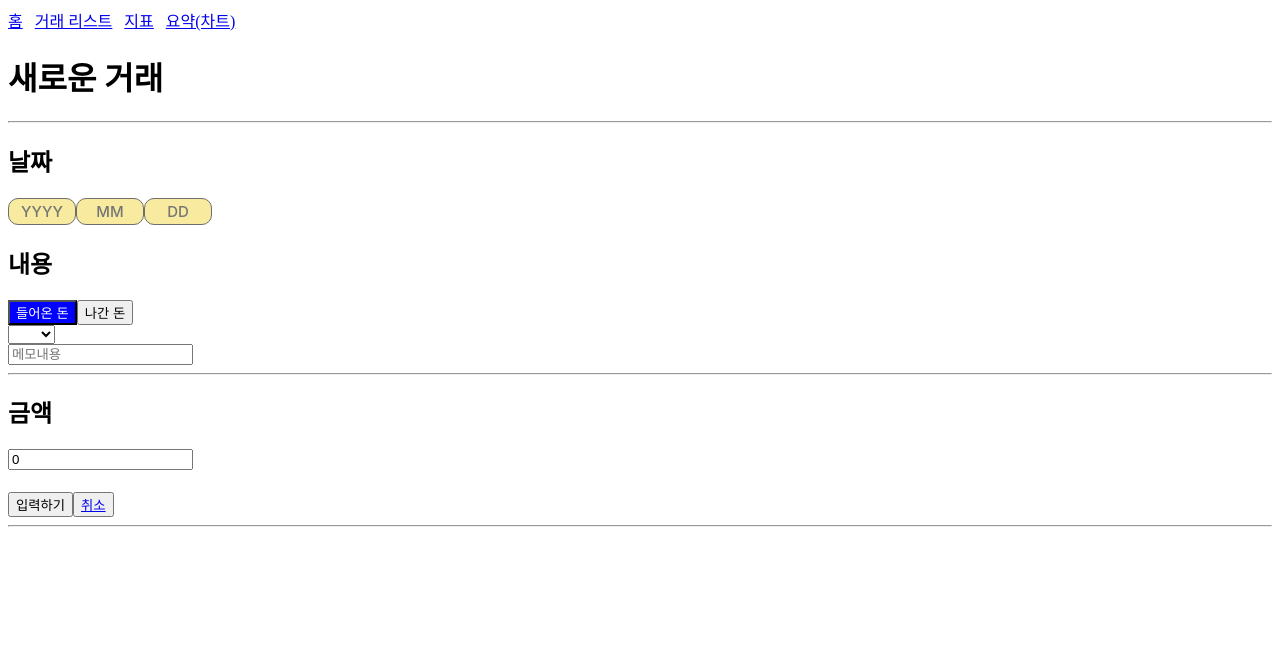
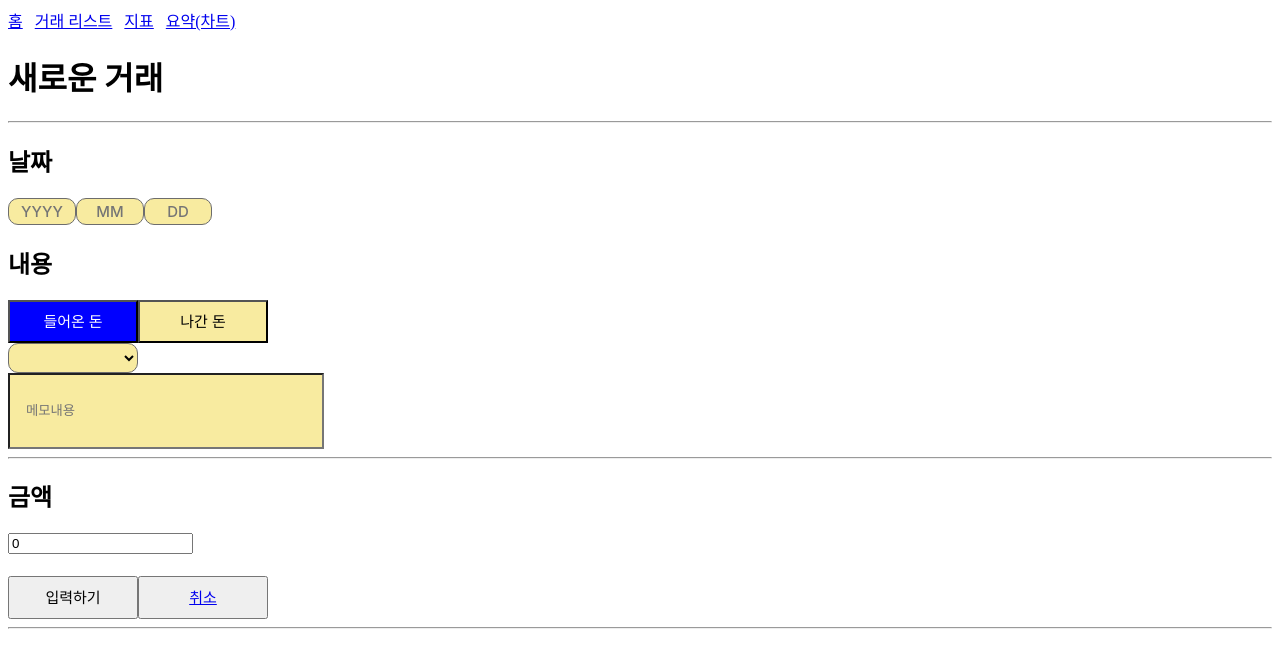
Before and after one commit to Kwon9302/AccountBook, a Vue app: page / in a window 1280 px wide. Shown: the top 668 px of the page. Built offline with nearby package versions, Linux system fonts and the light colour scheme; data requests are answered from the project's data file.

Commit message:
HomeView css~ing

```diff
--- a/src/components/HomeView.vue
+++ b/src/components/HomeView.vue
@@ -34,10 +34,11 @@
                 </div>
 
                 <!-- 내용(입출금 선택) -->
-                <div id="content">
+                <div>
                     <h2>내용</h2>
                     <span>
                         <button
+                            class="inoutMoney"
                             type="button"
                             @click="selectDeposit"
                             :class="{ active: isDeposit }"
@@ -45,6 +46,7 @@
                             들어온 돈
                         </button>
                         <button
+                            class="inoutMoney"
                             type="button"
                             @click="selectWithdraw"
                             :class="{ active: !isDeposit }"
@@ -52,16 +54,25 @@
                             나간 돈
                         </button>
                     </span>
+                </div>
                 <!-- 숨겨진 select 박스 -->
                 <div>
-                        <select v-if="isDeposit" v-model="category">
+                    <select
+                        v-if="isDeposit"
+                        v-model="category"
+                        class="dropdown"
+                    >
                         <option value="월급">월급</option>
                         <option value="용돈">용돈</option>
                         <option value="구걸">구걸</option>
                     </select>
                 </div>
                 <div>
-                        <select v-if="!isDeposit" v-model="category">
+                    <select
+                        v-if="!isDeposit"
+                        v-model="category"
+                        class="dropdown"
+                    >
                         <option value="공과금">공과금</option>
                         <option value="병원비">병원비</option>
                         <option value="식비">식비</option>
@@ -70,12 +81,13 @@
                 <!-- 내용입력 -->
                 <div>
                     <input
+                        class="memo"
                         type="textarea"
                         v-model="memo"
                         placeholder="메모내용"
                     />
                 </div>
-                </div>
+
                 <hr />
                 <div>
                     <h2>금액</h2>
@@ -217,4 +229,54 @@ input::-webkit-inner-spin-button {
 
     color: black;
 }
+
+/* .inoutMoney 버튼 스타일 */
+.inoutMoney {
+    width: 130px;
+    height: 43px;
+    font-family: Inter;
+    font-style: normal;
+    font-weight: 500;
+    font-size: 15px;
+    line-height: 1.4;
+    text-align: center;
+    background-color: #f8eba0;
+}
+
+/* .inoutMoney 버튼의 frame 스타일 */
+/* .inoutMoney {
+    width: 130px;
+    height: 43px;
+} */
+
+/* 확인 및 취소 버튼 스타일 */
+button[type="submit"],
+button[type="button"] {
+    width: 130px;
+    height: 43px;
+    font-family: Inter;
+    font-style: normal;
+    font-weight: 500;
+    font-size: 15px;
+    line-height: 1.4;
+    text-align: center;
+}
+
+.memo {
+    width: 280px;
+    height: 48px;
+    padding: 12px 16px;
+    background-color: #f8eba0;
+}
+.dropdown {
+    /* 04 Dropdown (frame) */
+    width: 130px;
+    height: 30px;
+    padding: 8px 16px;
+
+    background: #f8eba0;
+
+    border: 1px solid #6d6d6d;
+    border-radius: 10px;
+}
 </style>
```
Lines whose indentation alone changed are shown as unchanged.
